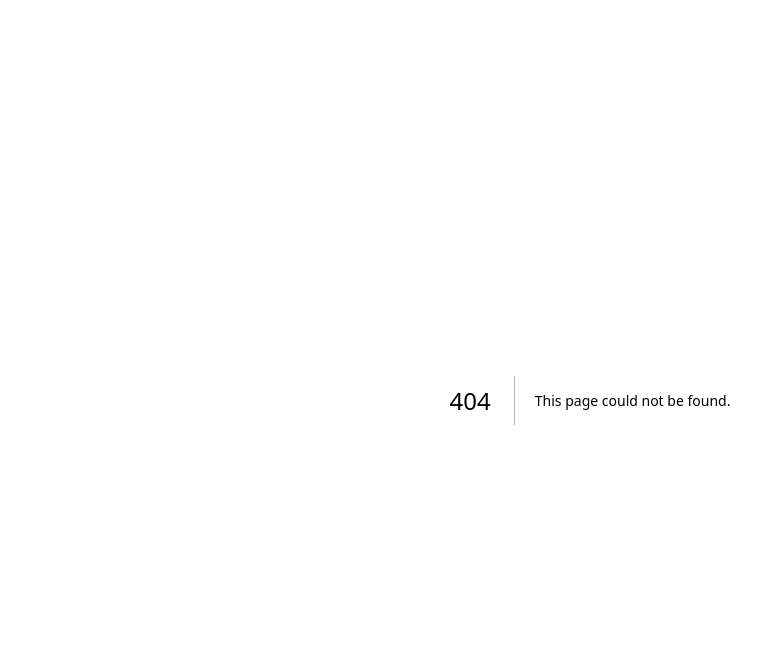
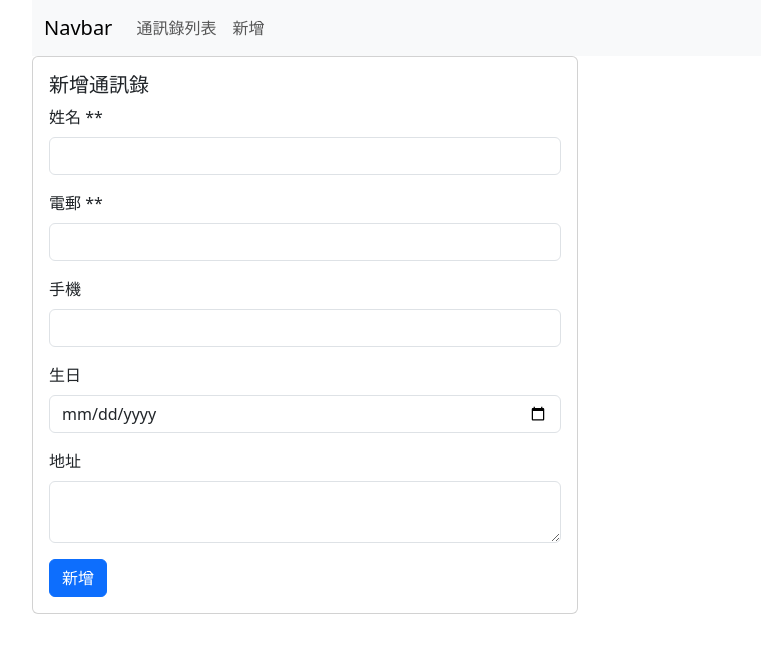
Before and after one commit to zx0938013408/TeamB_next, a Next.js app: page /address-book/add in a window 1280 px wide. Before the commit this address had no page. Shown: the top 652 px of the page, without its empty margins (50-811 px from the left). Built offline with nearby package versions, Linux system fonts and the light colour scheme.

Commit message:
新增資料的表單外觀

```diff
--- /dev/null
+++ b/app/address-book/add/page.js
@@ -0,0 +1,79 @@
+import React from "react";
+
+export default function ABAddPage() {
+  return (
+    <div className="row">
+      <div className="col-6">
+        <div className="card">
+          <div className="card-body">
+            <h5 className="card-title">新增通訊錄</h5>
+            <form>
+              <div className="mb-3">
+                <label htmlFor="name" className="form-label">
+                  姓名 **
+                </label>
+                <input
+                  type="text"
+                  className="form-control"
+                  id="name"
+                  name="name"
+                />
+                <div className="form-text" />
+              </div>
+              <div className="mb-3">
+                <label htmlFor="email" className="form-label">
+                  電郵 **
+                </label>
+                <input
+                  type="email"
+                  className="form-control"
+                  id="email"
+                  name="email"
+                />
+                <div className="form-text" />
+              </div>
+              <div className="mb-3">
+                <label htmlFor="mobile" className="form-label">
+                  手機
+                </label>
+                <input
+                  type="text"
+                  className="form-control"
+                  id="mobile"
+                  name="mobile"
+                  pattern="09\d{8}"
+                />
+                <div className="form-text" />
+              </div>
+              <div className="mb-3">
+                <label htmlFor="birthday" className="form-label">
+                  生日
+                </label>
+                <input
+                  type="date"
+                  className="form-control"
+                  id="birthday"
+                  name="birthday"
+                />
+              </div>
+              <div className="mb-3">
+                <label htmlFor="address" className="form-label">
+                  地址
+                </label>
+                <textarea
+                  className="form-control"
+                  id="address"
+                  name="address"
+                  defaultValue={""}
+                />
+              </div>
+              <button type="submit" className="btn btn-primary">
+                新增
+              </button>
+            </form>
+          </div>
+        </div>
+      </div>
+    </div>
+  );
+}
--- a/components/layouts/navbar.js
+++ b/components/layouts/navbar.js
@@ -1,4 +1,5 @@
 import React from "react";
+import Link from "next/link";
 
 export default function ABNavbar() {
   return (
@@ -22,14 +23,14 @@ export default function ABNavbar() {
           <div className="collapse navbar-collapse" id="navbarSupportedContent">
             <ul className="navbar-nav me-auto mb-2 mb-lg-0">
               <li className="nav-item">
-                <a className="nav-link active" aria-current="page" href="#">
-                  Home
-                </a>
+                <Link className="nav-link" href="/address-book">
+                  通訊錄列表
+                </Link>
               </li>
               <li className="nav-item">
-                <a className="nav-link" href="#">
-                  Link
-                </a>
+                <Link className="nav-link" href="/address-book/add">
+                  新增
+                </Link>
               </li>
             </ul>
           </div>
```
